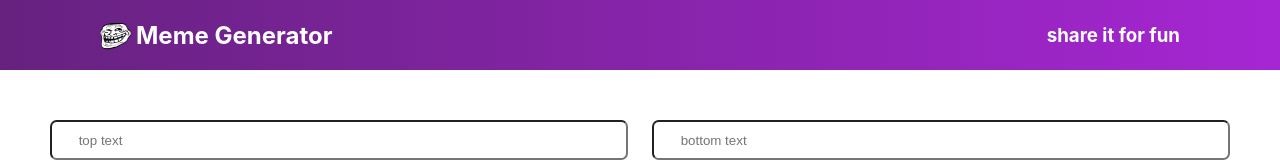
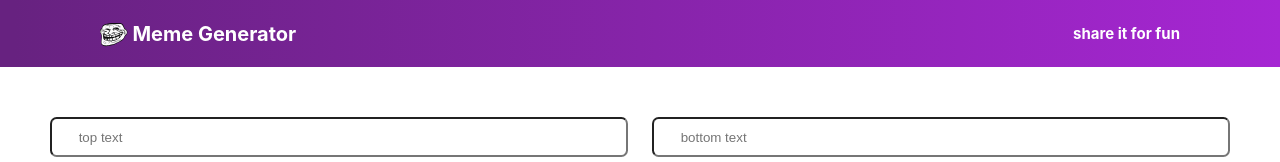
Before and after one commit to soubhagyasethy/meme-generator, a React (Create React App) app: page / in a window 1280 px wide. Shown: the top 162 px of the page. Built offline with nearby package versions, Linux system fonts and the light colour scheme.

Commit message:
style: updated header text

```diff
--- a/src/App.css
+++ b/src/App.css
@@ -20,16 +20,17 @@
 }
 
 .header-image {
+  height: 1.5em;
   margin: 0.2em 0.25em 0 0;
 }
 
 .header-text {
-  font-size: 1.25 em;
+  font-size: 1.25em;
   margin-right: auto;
 }
 
 .header-subtext {
-  font-size: 0.938 em;
+  font-size: 0.938em;
 }
 
 /* style the main */
```
